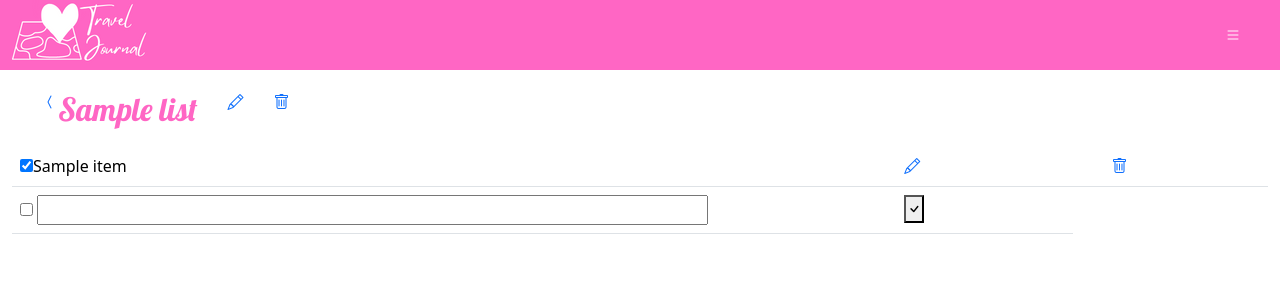
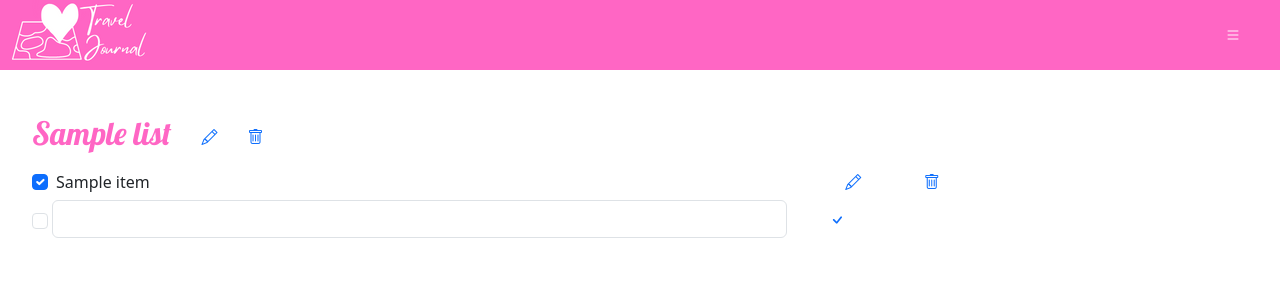
Before and after one commit to jsemeniuk/travels-app, a Django app: page /list/1 in a window 1280 px wide. Shown: the top 300 px of the page. Run offline with Django 4.2, Linux system fonts and the light colour scheme; a user stored in the database is signed in; tables that the repository leaves empty hold one stand-in row (values such as "Sample post"); parts of the project's set-up code (start-up, migrations or seed data) failed here and were passed over; some libraries are stand-ins or nearby versions.

Commit message:
Update styling of edit list page

```diff
--- a/travels_app/lists/templates/lists/list_edit.html
+++ b/travels_app/lists/templates/lists/list_edit.html
@@ -2,38 +2,54 @@
 {% load static %}
 
 {% block content %}
+<div class="col-9 gy-4 mb-5">
+    <div class="details">
         <div class="header">
-    <a href="{% url 'lists_all' %}" class="button back-button"><span class="bi bi-chevron-compact-left"></span></a>
             <h2>{{ list.name }}</h2>
-    <a href="{% url 'edit_list_name' pk=list.pk %}" class="button edit-button"><span class="bi bi-pencil"></span></a>
-    <a href="{% url 'delete_list' pk=list.pk  %}" class="button delete-button"><span class="bi bi-trash"></span></a>
+            <a href="{% url 'edit_list_name' pk=list.pk %}" class="button d-flex align-items-center"><span class="bi bi-pencil"></span></a>
+            <a href="{% url 'delete_list' pk=list.pk  %}" class="button delete-button d-flex align-items-center"><span class="bi bi-trash"></span></a>
         </div>
         <div class="list">
-    <table id="id_list_table" class="table">
             {% for item in items %}
+            <div class="row">
                 {% if form_edit and item == edit_item %}
-            <tr>
                 <form method="POST" class="post-form">
-                    <td>{{ form_edit.item_done }} {{ form_edit.name}}</td>
+                    {{ form_edit.item_done }} {{ form_edit.name}}
                     {% csrf_token %}
-                    <td><button type="submit" name="edit-button" class="button save-button"><span class="bi bi-check"></span></button></td>
+                    <button type="submit" name="edit-button" class="button"><span class="bi bi-check"></span></button>
                 </form>
-            </tr>
                 {% else %}
-            <tr>
-                <td><input type="checkbox" name="item" id="item_{{ forloop.counter }}" onclick="return false;"  {% if item.item_done %}checked{% endif %}><text>{{ item.name }}</text></td>
-                <td><a href="{% url 'list_edit_item' pk=list.pk  item_to_edit=item.pk %}" class="button edit-button"><span class="bi bi-pencil"></span></a></td>
-                <td><a href="{% url 'delete_item' pk=item.pk  %}" class="button delete-button"><span class="bi bi-trash"></span></a></td>
-            </tr>
+                <div class="col">
+                    <div class="form-check">
+                        <input class="form-check-input" type="checkbox" value="" id="item_{{ forloop.counter }}" {% if item.item_done %}checked{% endif %}>
+                        <label class="form-check-label" for="item_{{ forloop.counter }}">{{ item.name }}</label>
+                    </div>
+                </div>
+                <div class="col-1">
+                    <a href="{% url 'list_edit_item' pk=list.pk  item_to_edit=item.pk %}" class="button d-flex align-items-center"><span class="bi bi-pencil"></span></a>
+                </div>
+                <div class="col-1">
+                    <a href="{% url 'delete_item' pk=item.pk  %}" class="button delete-button d-flex align-items-center"><span class="bi bi-trash"></span></a>
+                </div>
                 {% endif %}
+            </div>
             {% endfor %}
-        <tr>
+
                 <form method="POST" class="post-form">
-                <td>{{ form.item_done}} {{ form.name}}</td>
                     {% csrf_token %}
-                <td><button type="submit" name="save-button" class="button save-button"><span class="bi bi-check"></span></button></td>
+                    <div class="row">
+                    <div class="col">
+                        <div class="form-check d-flex align-items-center">
+                            <input class="form-check-input" type="checkbox" value="" id="id_item_done" name="item_done">
+                            <input type="text" name="name" maxlength="100" required="" id="id_name" class="form-control m-1">
+                        </div>
+                    </div>
+                    <div class="col-2 d-flex align-items-center">
+                        <button type="submit" name="save-button" class="save btn btn-primary icon-button"><span class="bi bi-check"></span></button>
+                    </div>
+                </div>
                 </form>
-        </tr>
-    </table>
+        </div>
+    </div>
 </div>
 {% endblock %}
--- a/travels_app/lists/templates/lists/list_new.html
+++ b/travels_app/lists/templates/lists/list_new.html
@@ -7,7 +7,7 @@
         <div class="card" style="width: 18rem;">
             <div class="card-body text-center">
                 <div class="card-title">
-                    <h2>Add new list</h2>
+                    <h2>List name</h2>
                 </div>
                 <div class="card-text">
                     <form method="POST" class="post-form">
--- a/travels_app/static/css/base.css
+++ b/travels_app/static/css/base.css
@@ -48,31 +48,10 @@ h2, h3 {
     padding-left: 20px;
 }
 
-.post-form textarea, .post-form input {
-    width: 100%;
-}
-
 .button {
     margin-left: 30px;
     float: left;
 }
-
-.save-button, .clear-button {
-    padding: 0;
-}
-
-  #id_new_list_table td:nth-child(3){
-    width: 70%
-  }
-
-  #id_new_list_table  #id_name, #id_list_table #id_name{
-    width: 80%
-  }
-
-  #place-edit-table td:first-child{
-    width: 150px
-  }
-
 
 
 button a {
@@ -87,3 +66,13 @@ p a {
 .date_field, .select_field {
     min-width: 150px;
 }
+
+.icon-button, .icon-button:hover {
+    background-color: #ffffff;
+    border-color: #ffffff;
+}
+
+.icon-button span {
+    color: #0d6efd;
+    font-size: large;
+}
```
Lines whose indentation alone changed are shown as unchanged.
